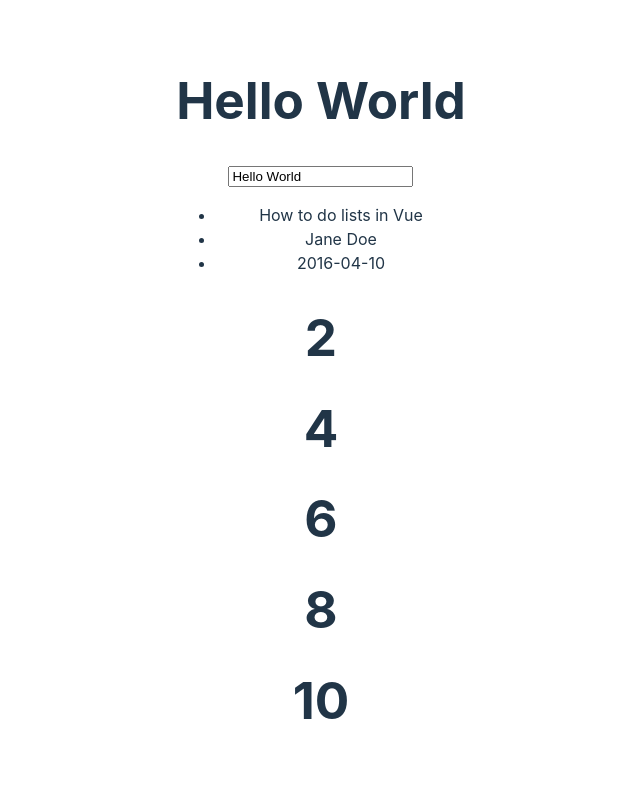
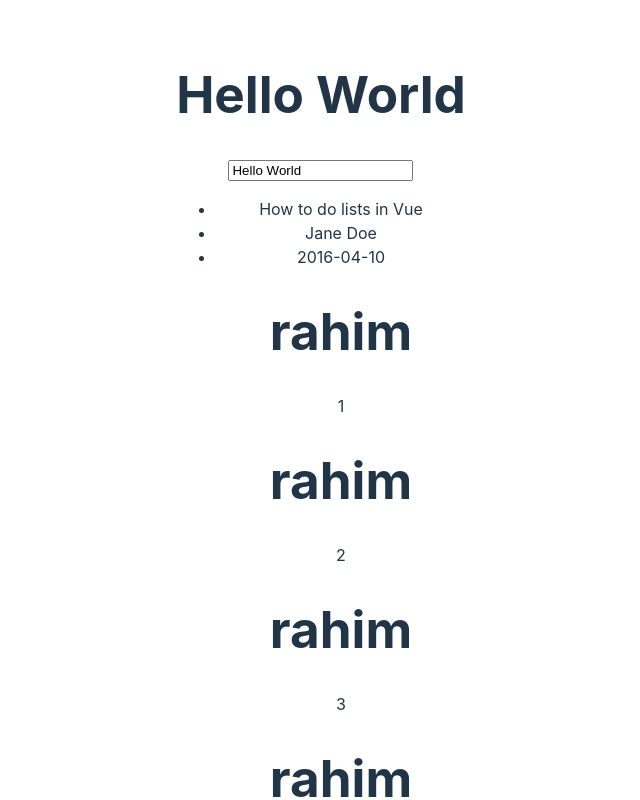
Before and after one commit to arahimcse/vueschoolsPractice, a Vue app: page / in a window 1280 px wide. Shown: the top 800 px of the page, without its empty margins (319-959 px from the left). Built offline with nearby package versions, Linux system fonts and the light colour scheme.

Commit message:
v-for used in template tag

```diff
--- a/src/components/listRendering.vue
+++ b/src/components/listRendering.vue
@@ -10,8 +10,17 @@ const myObject = reactive({
 
 <template>
     <ul>
-  <li v-for="value in myObject">
+  <li v-for="value in myObject" >
     {{ value }}
   </li>
 </ul>
+
+<ul>
+  <template v-for="item in 5">
+    <h1>rahim</h1>
+    <p>{{ item }}</p>
+  </template>
+</ul>
+
+
 </template>
```
